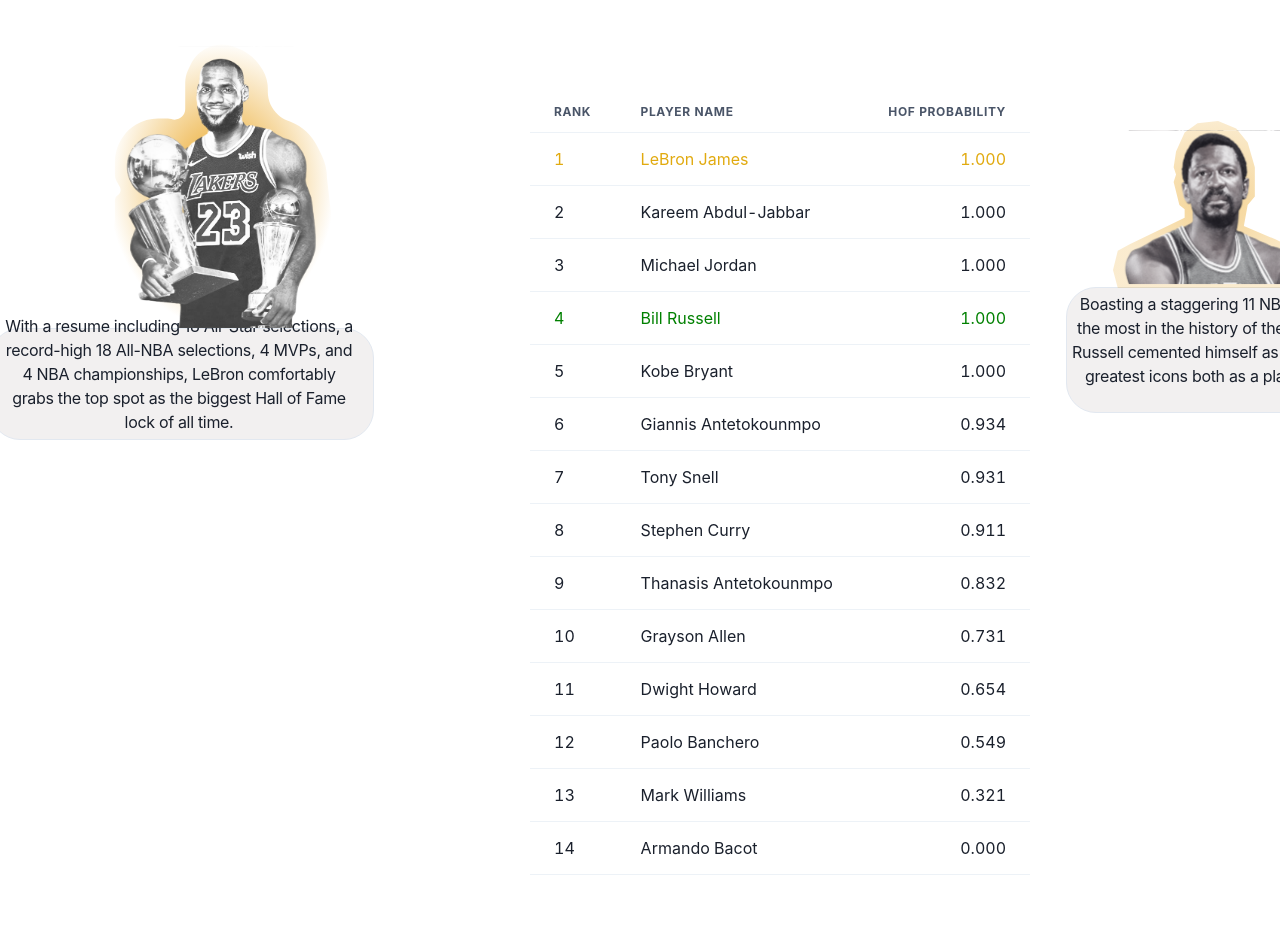
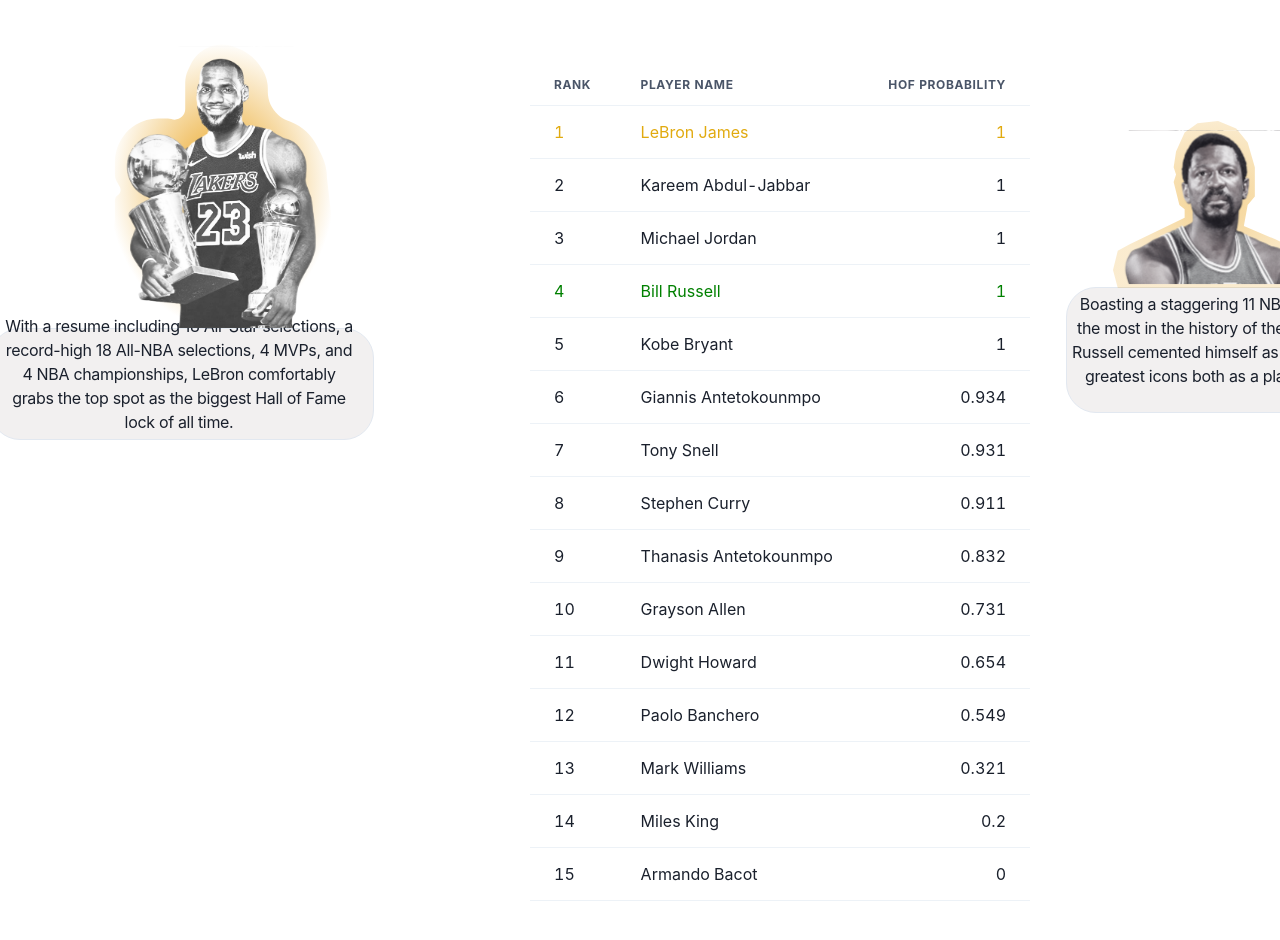
Before and after one commit to statpad-basketball/statpad-basketball.github.io, a React (Create React App) app: page /rankings in a window 1280 px wide. Shown: the part 680-1620 px from the top of the page. Built offline with nearby package versions, Linux system fonts and the light colour scheme.

Commit message:
Added dynamic CSV table reading

```diff
--- a/package.json
+++ b/package.json
@@ -11,6 +11,7 @@
     "@testing-library/react": "^13.4.0",
     "@testing-library/user-event": "^14.4.3",
     "framer-motion": "^6.5.1",
+    "papaparse": "^5.4.1",
     "react": "^18.2.0",
     "react-dom": "^18.2.0",
     "react-icons": "^3.11.0",
--- a/src/components/Rankings.js
+++ b/src/components/Rankings.js
@@ -1,6 +1,8 @@
 import React from 'react'
 import {Link} from 'react-router-dom'
 import {Center, Flex, Heading, Image, Table, TableContainer, Tbody, Td, Text, Th, Thead, Tr} from '@chakra-ui/react'
+import { useEffect, useState } from 'react';
+import { parse } from 'papaparse'; // for parsing CSV data
 
 import ByBar from './ByBar'
 import RankingsTextBubble from './RankingsTextBubble'
@@ -9,6 +11,26 @@ import styles from "./Rankings.module.css";
 //TODO: Add style to text
 
 const Rankings = () => {
+
+    const [data, setData] = useState([]);
+
+    useEffect(() => {
+      const fetchData = async () => {
+        const hof_csv = await fetch('data/HOF-Example.csv');
+        console.log(hof_csv);
+        const csvData = await hof_csv.text();
+        console.log(csvData);
+        const parsedData = parse(csvData, { header: true }).data;
+        setData(parsedData);
+      };
+
+      fetchData();
+    }, []);
+
+    const sortedData = data.slice().sort((a, b) => b['HOF Probability'] - a['HOF Probability']);
+
+    console.log(sortedData)
+
     return (
         <Flex p="10" flexDir="column">
             <Heading className={styles.hofText} fontSize="5xl">HALL OF FAME CALCULATOR</Heading>
@@ -43,76 +65,16 @@ const Rankings = () => {
                             </Tr>
                         </Thead>
                         <Tbody>
-                            <Tr color="#E1AA0F">
-                                <Td>1</Td>
-                                <Td>LeBron James</Td>
-                                <Td isNumeric>1.000</Td>
+                        {sortedData.map((row, index) => (
+                            <Tr
+                            key={index}
+                            color={index === 0 ? '#E1AA0F' : index === 3 ? 'green' : undefined}
+                            >
+                            <Td>{index + 1}</Td>
+                            <Td>{row['Player Name']}</Td>
+                            <Td isNumeric>{row['HOF Probability']}</Td>
                             </Tr>
-                            <Tr>
-                                <Td>2</Td>
-                                <Td>Kareem Abdul-Jabbar</Td>
-                                <Td isNumeric>1.000</Td>
-                            </Tr>
-                            <Tr>
-                                <Td>3</Td>
-                                <Td>Michael Jordan</Td>
-                                <Td isNumeric>1.000</Td>
-                            </Tr>
-                            <Tr color="green">
-                                <Td>4</Td>
-                                <Td>Bill Russell</Td>
-                                <Td isNumeric>1.000</Td>
-                            </Tr>
-                            <Tr>
-                                <Td>5</Td>
-                                <Td>Kobe Bryant</Td>
-                                <Td isNumeric>1.000</Td>
-                            </Tr>
-                            <Tr>
-                                <Td>6</Td>
-                                <Td>Giannis Antetokounmpo</Td>
-                                <Td isNumeric>0.934</Td>
-                            </Tr>
-                            <Tr>
-                                <Td>7</Td>
-                                <Td>Tony Snell</Td>
-                                <Td isNumeric>0.931</Td>
-                            </Tr>
-                            <Tr>
-                                <Td>8</Td>
-                                <Td>Stephen Curry</Td>
-                                <Td isNumeric>0.911</Td>
-                            </Tr>
-                            <Tr>
-                                <Td>9</Td>
-                                <Td>Thanasis Antetokounmpo</Td>
-                                <Td isNumeric>0.832</Td>
-                            </Tr>
-                            <Tr>
-                                <Td>10</Td>
-                                <Td>Grayson Allen</Td>
-                                <Td isNumeric>0.731</Td>
-                            </Tr>
-                            <Tr>
-                                <Td>11</Td>
-                                <Td>Dwight Howard</Td>
-                                <Td isNumeric>0.654</Td>
-                            </Tr>
-                            <Tr>
-                                <Td>12</Td>
-                                <Td>Paolo Banchero</Td>
-                                <Td isNumeric>0.549</Td>
-                            </Tr>
-                            <Tr>
-                                <Td>13</Td>
-                                <Td>Mark Williams</Td>
-                                <Td isNumeric>0.321</Td>
-                            </Tr>
-                            <Tr>
-                                <Td>14</Td>
-                                <Td>Armando Bacot</Td>
-                                <Td isNumeric>0.000</Td>
-                            </Tr>
+                        ))}
                         </Tbody>
                     </Table>
                 </TableContainer>
```
Also changed, not shown: public/data/HOF-Example.csv (added), 2 other files (tests, documents, lock files or other folders).
